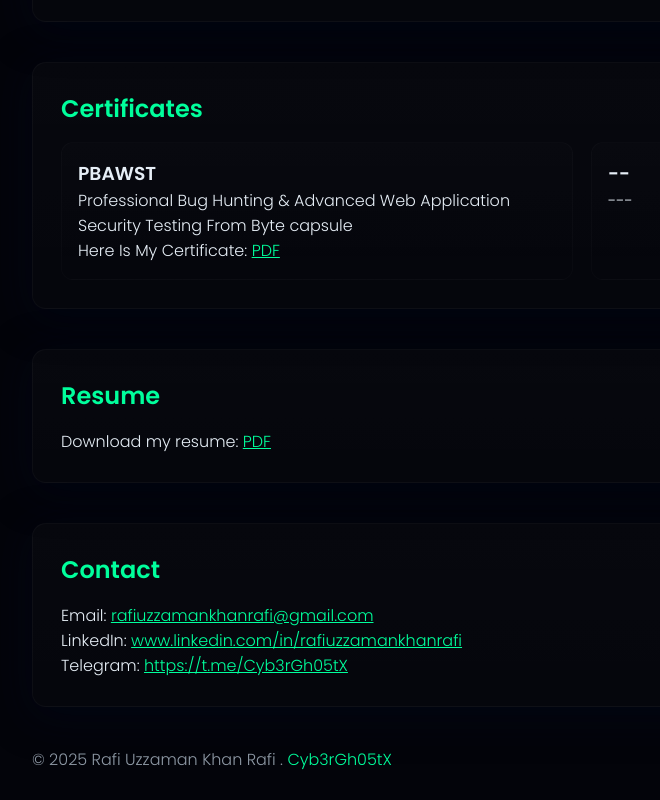
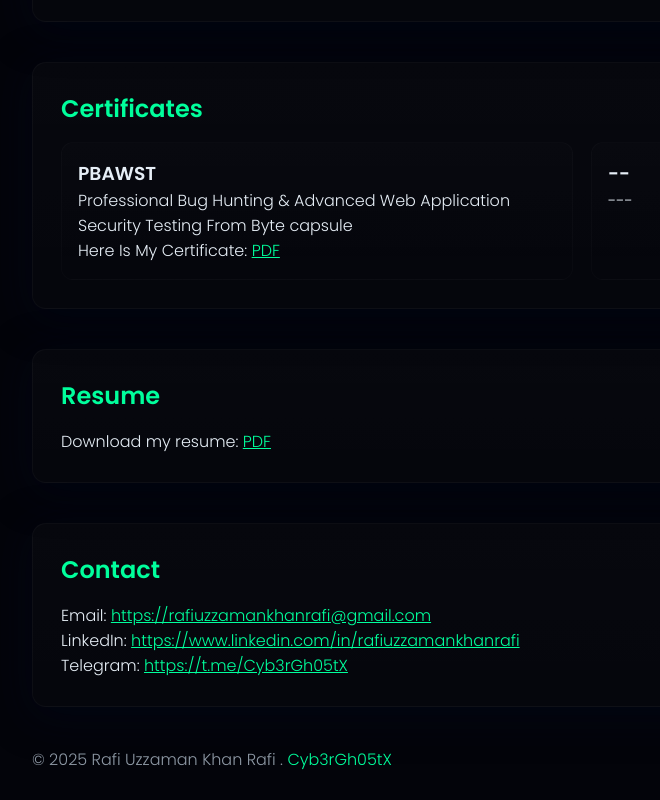
Before and after one commit to Cyb3rGh05tX/portfolio, a plain HTML site: page index.html in a window 1280 px wide. Shown: the part 1475-2275 px from the top of the page, without its empty margins (58-718 px from the left). Drawn offline with Linux system fonts and the light colour scheme.

Commit message:
index.html

```diff
--- a/index.html
+++ b/index.html
@@ -129,8 +129,8 @@ Let’s secure the digital world, one vulnerability at a time.</p>
 <!-- Contact -->
 <section id="contact" class="section-card" style="animation-delay:1.2s;">
   <h2>Contact</h2>
-  <p>Email: <a href="https://rafiuzzamankhanrafi@gmail.com" style="color:var(--accent)">rafiuzzamankhanrafi@gmail.com</a></p>
-  <p>LinkedIn: <a href="https://www.linkedin.com/in/rafiuzzamankhanrafi" style="color:var(--accent)">www.linkedin.com/in/rafiuzzamankhanrafi</a></p>
+  <p>Email: <a href="https://rafiuzzamankhanrafi@gmail.com" style="color:var(--accent)">https://rafiuzzamankhanrafi@gmail.com</a></p>
+  <p>LinkedIn: <a href="https://www.linkedin.com/in/rafiuzzamankhanrafi" style="color:var(--accent)">https://www.linkedin.com/in/rafiuzzamankhanrafi</a></p>
   <p>Telegram: <a href="https://t.me/Cyb3rGh05tX" style="color:var(--accent)">https://t.me/Cyb3rGh05tX</a></p>
 </section>
 
```
